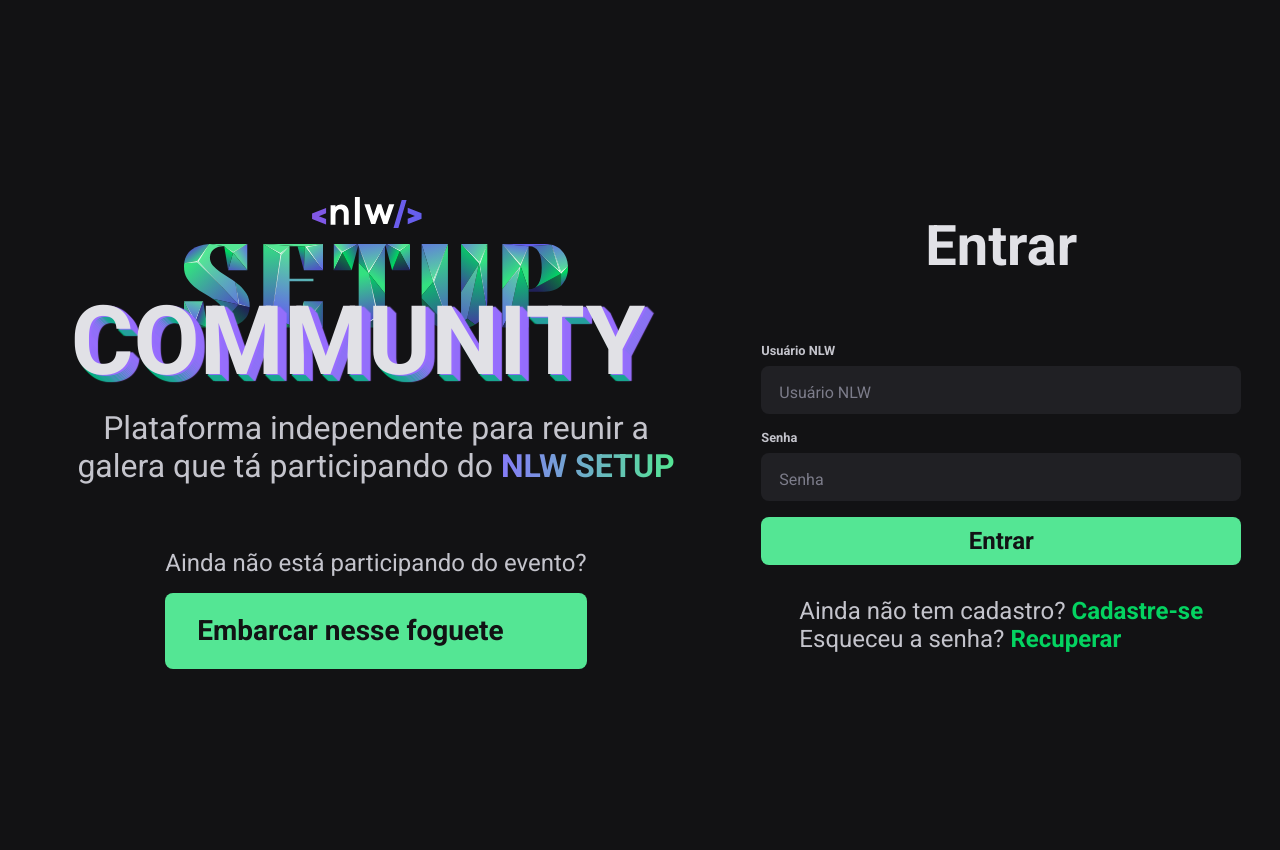
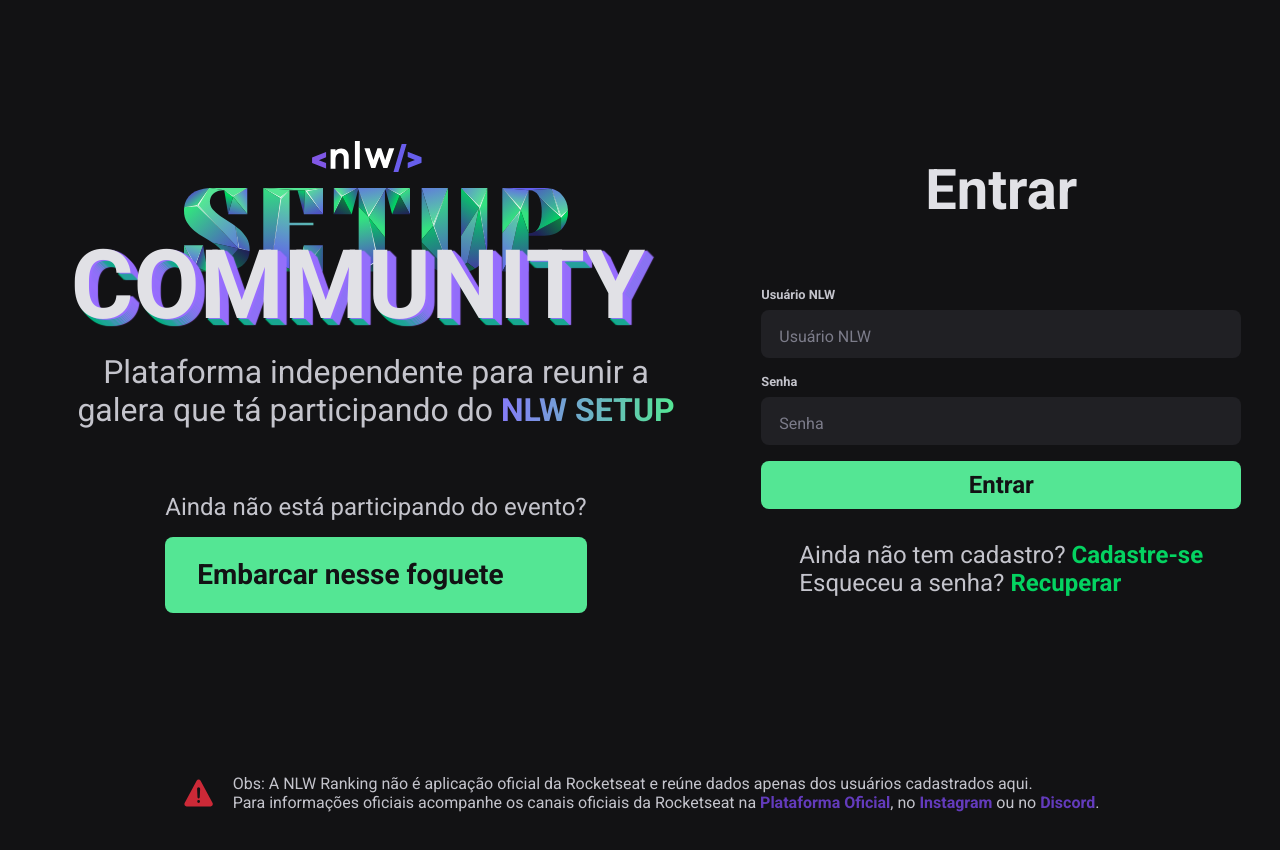
Before and after one commit to maykonsousa/nlw-setup-community-web, a Next.js app: page / in a window 1280 px wide. Shown: the top 850 px of the page. Built offline with nearby package versions, Linux system fonts and the light colour scheme.

Commit message:
implementa footer informativo

```diff
--- /dev/null
+++ b/src/components/Footer/Footer.tsx
@@ -0,0 +1,32 @@
+import React from "react";
+import { FooterContainer } from "./footer.styles";
+import { IoWarning } from "react-icons/io5";
+import Link from "next/link";
+
+export const Footer = () => {
+  return (
+    <FooterContainer>
+      <IoWarning size={36} />
+      <p>
+        <span>Obs:</span> A NLW Ranking não é aplicação oficial da Rocketseat e
+        reúne dados apenas dos usuários cadastrados aqui. <br /> Para
+        informações oficiais acompanhe os canais oficiais da Rocketseat na{" "}
+        <Link href="http://app.rocketseat.com.br" target="_blank">
+          Plataforma Oficial
+        </Link>
+        , no{" "}
+        <Link
+          href="https://www.instagram.com/rocketseat_oficial/"
+          target="_blank"
+        >
+          Instagram
+        </Link>{" "}
+        ou no{" "}
+        <Link href="https://discord.gg/rocketseat" target="_blank">
+          Discord
+        </Link>
+        .
+      </p>
+    </FooterContainer>
+  );
+};
--- /dev/null
+++ b/src/components/Footer/footer.styles.ts
@@ -0,0 +1,26 @@
+import styled from "styled-components";
+
+export const FooterContainer = styled.footer`
+  display: flex;
+  justify-content: center;
+  align-items: center;
+  gap: 1rem;
+  justify-content: center;
+  height: 5rem;
+  width: 100%;
+  color: ${({ theme }) => theme.colors["text-base"]};
+
+  svg {
+    color: ${({ theme }) => theme.colors["danger-base"]};
+  }
+
+  a {
+    color: ${({ theme }) => theme.colors["rocketseat-dark"]};
+
+    &:hover {
+      color: ${({ theme }) => theme.colors["rocketseat-light"]};
+    }
+  }
+
+  margin-top: 2rem;
+`;
--- /dev/null
+++ b/src/components/Footer/index.ts
@@ -0,0 +1 @@
+export { Footer } from "./Footer";
--- a/src/pages/_app.tsx
+++ b/src/pages/_app.tsx
@@ -7,6 +7,7 @@
 import { AppContainer, MainContainer } from "../styles/pages/app.styles";
 import { UserProvider } from "../contexts/UserContext";
 import Head from "next/head";
+import { Footer } from "../components/Footer";
 
 export default function App({ Component, pageProps }: AppProps) {
   return (
@@ -19,6 +20,7 @@
         <AppContainer>
           <MainContainer>
             <Component {...pageProps} />
+            <Footer />
           </MainContainer>
         </AppContainer>
       </UserProvider>
--- a/src/styles/pages/app.styles.ts
+++ b/src/styles/pages/app.styles.ts
@@ -11,6 +11,6 @@
   margin: 0 auto;
 
   display: flex;
-  justify-content: center;
+  flex-direction: column;
   align-items: center;
 `;
```
Also changed, not shown: src/pages/_document.tsx (+12 -4 lines).
